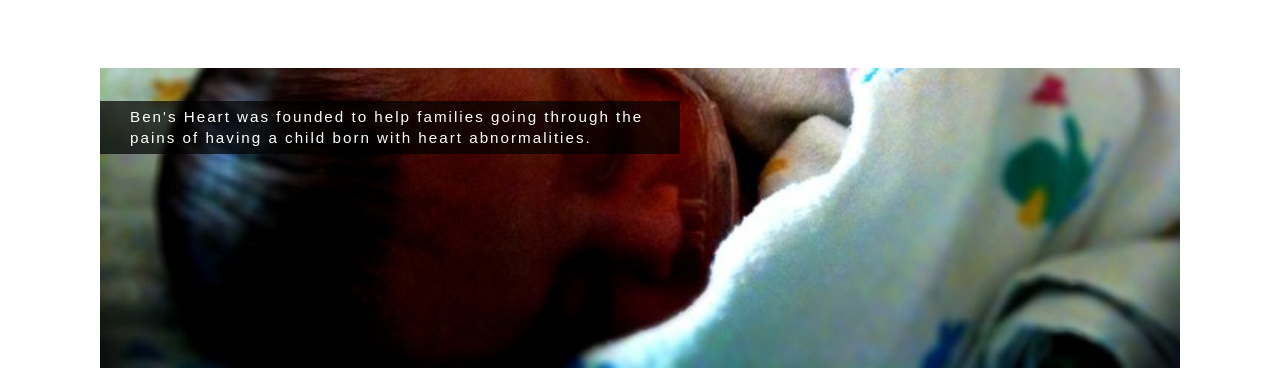
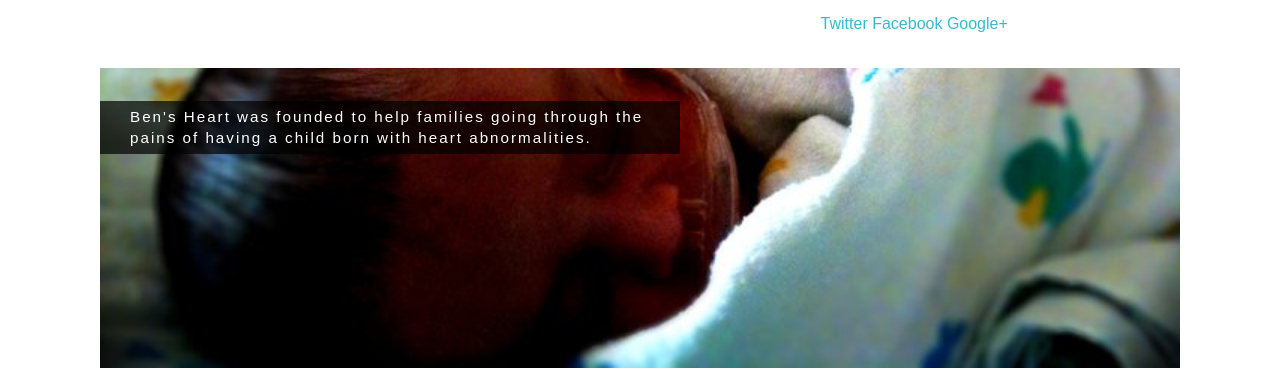
Before and after one commit to adamaoc/org-bensheart, a PHP site: the page made by views/content/index.php in a window 1280 px wide. Shown: the top 392 px of the page. Run offline with PHP 8.4, Linux system fonts and the light colour scheme; data that the repository does not hold is empty; a stand-in replaces the project's code that opens the database connection.

Commit message:
updating social links

```diff
--- a/views/content/index.php
+++ b/views/content/index.php
@@ -1,5 +1,6 @@
 <?php
 require_once "../../core/init.php";
+require_once "../content/sociallinks.php";
 require_once "../layout/header.php";
 require_once "../content/sections.php";
 require_once "../contact/contact_data.php";
--- /dev/null
+++ b/views/content/sociallinks.php
@@ -0,0 +1,19 @@
+<?php
+
+$Social = array(
+	"social1" => array(
+			"name" => "Twitter",
+			"url" => "http://twitter.com/bensheart",
+			"label" => "Twitter"
+		),
+		"social2" => array(
+			"name" => "Facebook",
+			"url" => "http://facebook.com/bensheart",
+			"label" => "facebook"
+		),
+		"social3" => array(
+			"name" => "Google+",
+			"url" => "https://plus.google.com/b/106082234206461067527/106082234206461067527/posts",
+			"label" => "gplus"
+		)
+);
--- a/views/layout/header.php
+++ b/views/layout/header.php
@@ -15,22 +15,14 @@
         <script src="assets/js/vendor/modernizr-2.6.2-respond-1.1.0.min.js"></script>
     </head>
     <body>
-        <?php
-        // echo "<pre>";
-        //     print_r($Site);
-        // echo "<br>";
-        //     print_r($Info);
-        // echo "</pre>";
-        ?>
         <a id="top"></a>
         <header class="site-header clearfix">
             <h1 class="site-logo"><a href="/"><?php echo $Site->Headline; ?></a></h1>
-            <?php if($data->site->social) {
-                $social = $data->site->social; ?>
+            <?php if(isset($Social)) { ?>
             <nav class="pri-nav">
-                <?php foreach ($social as $link) { ?>
-                    <a href="<?php echo $link->url; ?>" class="<?php echo $link->label; ?>">
-                        <?php echo $link->name; ?>
+                <?php foreach ($Social as $link) { ?>
+                    <a href="<?php echo $link['url']; ?>" class="<?php echo $link['label']; ?>">
+                        <?php echo $link['name']; ?>
                     </a>
                 <?php } ?>
             </nav>
```
